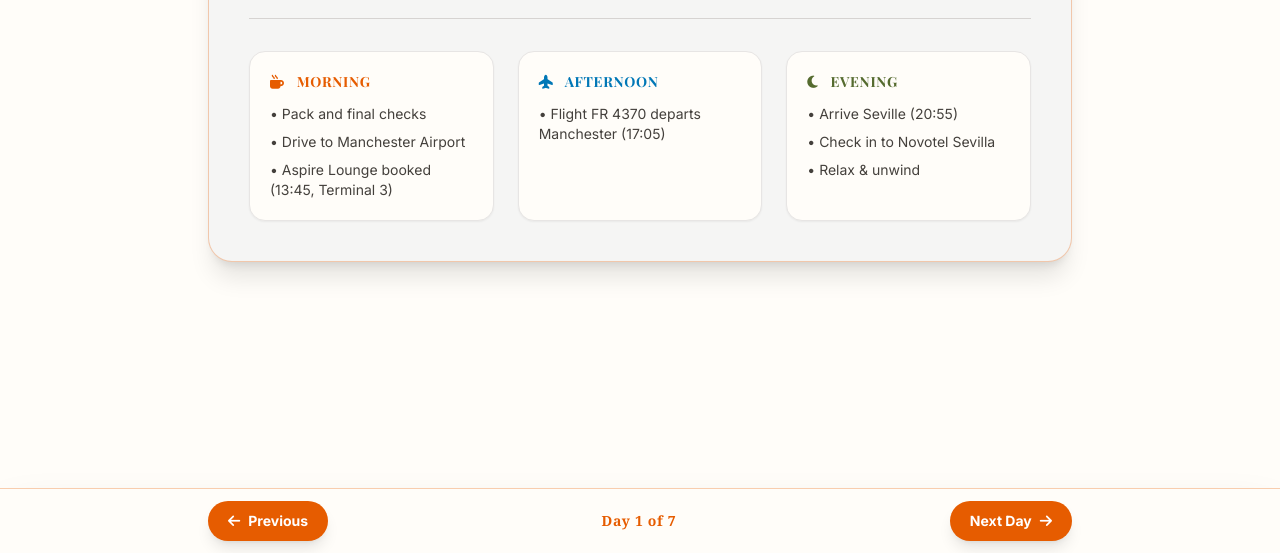
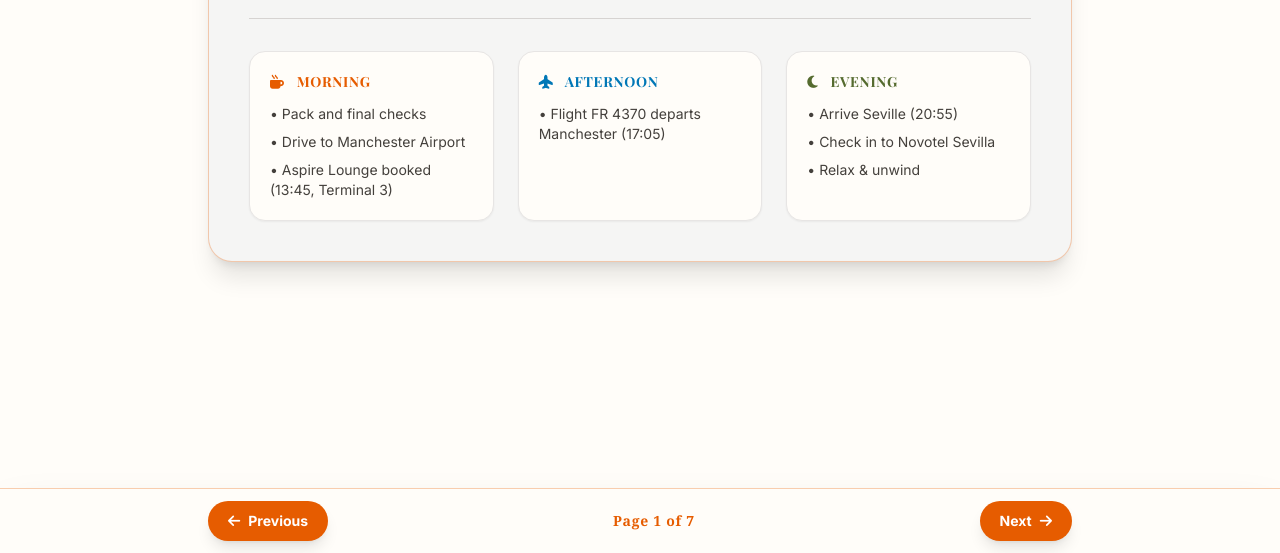
Before and after one commit to tomdelaney79/seville-trip-2026, a plain HTML site: page index.html in a window 1280 px wide. Both pictures are taken after a click on the button "Start Exploring Itinerary". Shown: the part 247-800 px from the top of the page. Drawn offline with nearby package versions, Linux system fonts and the light colour scheme; a web font is replaced by a local one.

Commit message:
Update index.html

```diff
--- a/index.html
+++ b/index.html
@@ -477,7 +477,7 @@
             </button>
             <div id="pageIndicator" class="text-sm font-serif font-bold text-terracotta tracking-wider"></div>
             <button id="nextBtn" onclick="changePage(1)" class="flex items-center space-x-2 bg-terracotta hover:bg-terracotta-dark text-white px-5 py-2.5 rounded-full font-bold text-sm shadow-lg transition-all disabled:opacity-30 disabled:cursor-not-allowed">
-                <span>Next Day</span>
+                <span>Next</span>
                 <i class="fa-solid fa-arrow-right"></i>
             </button>
         </div>
@@ -532,7 +532,7 @@
                 footerNav.style.display = "none";
             } else {
                 footerNav.style.display = "block";
-                if (indicatorEl) indicatorEl.innerText = `Day ${currentPage} of ${totalPages}`;
+                if (indicatorEl) indicatorEl.innerText = `Page ${currentPage} of ${totalPages}`;
             }
 
             const prevBtn = document.getElementById('prevBtn');
```
